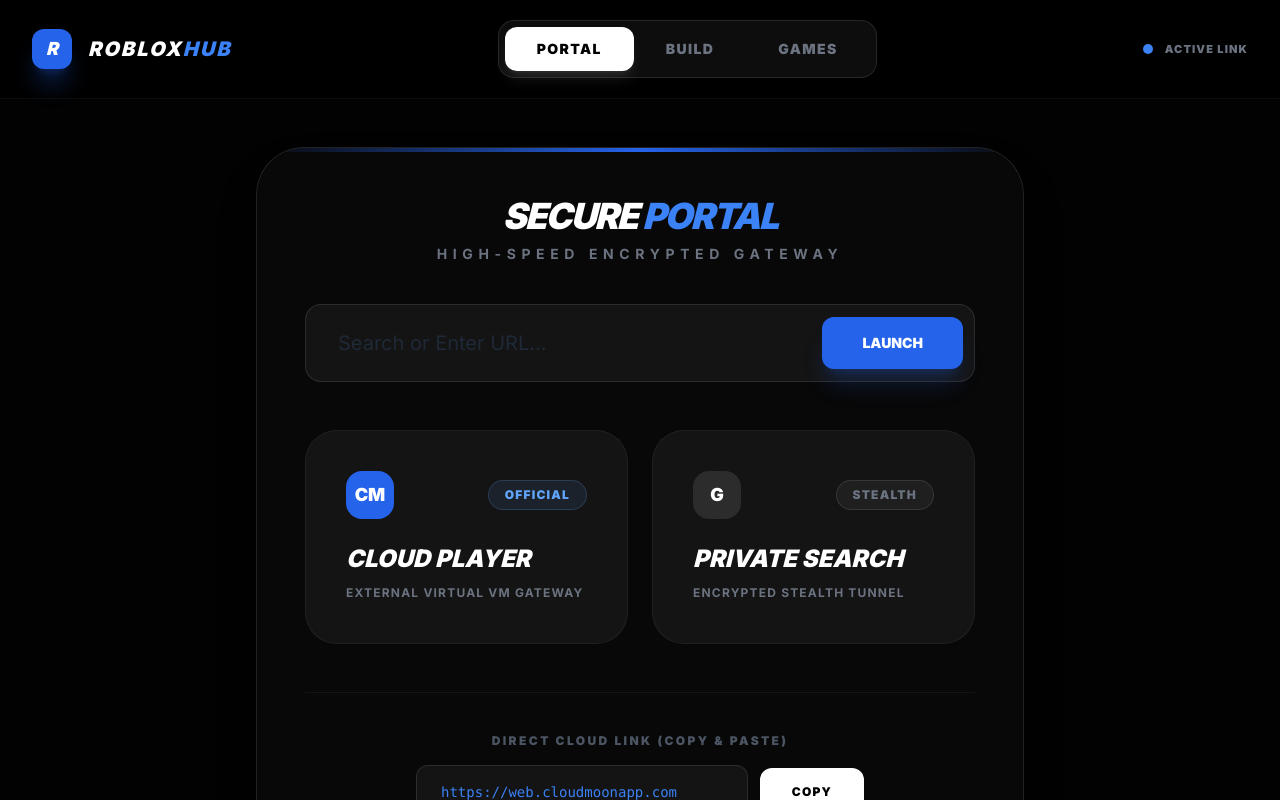
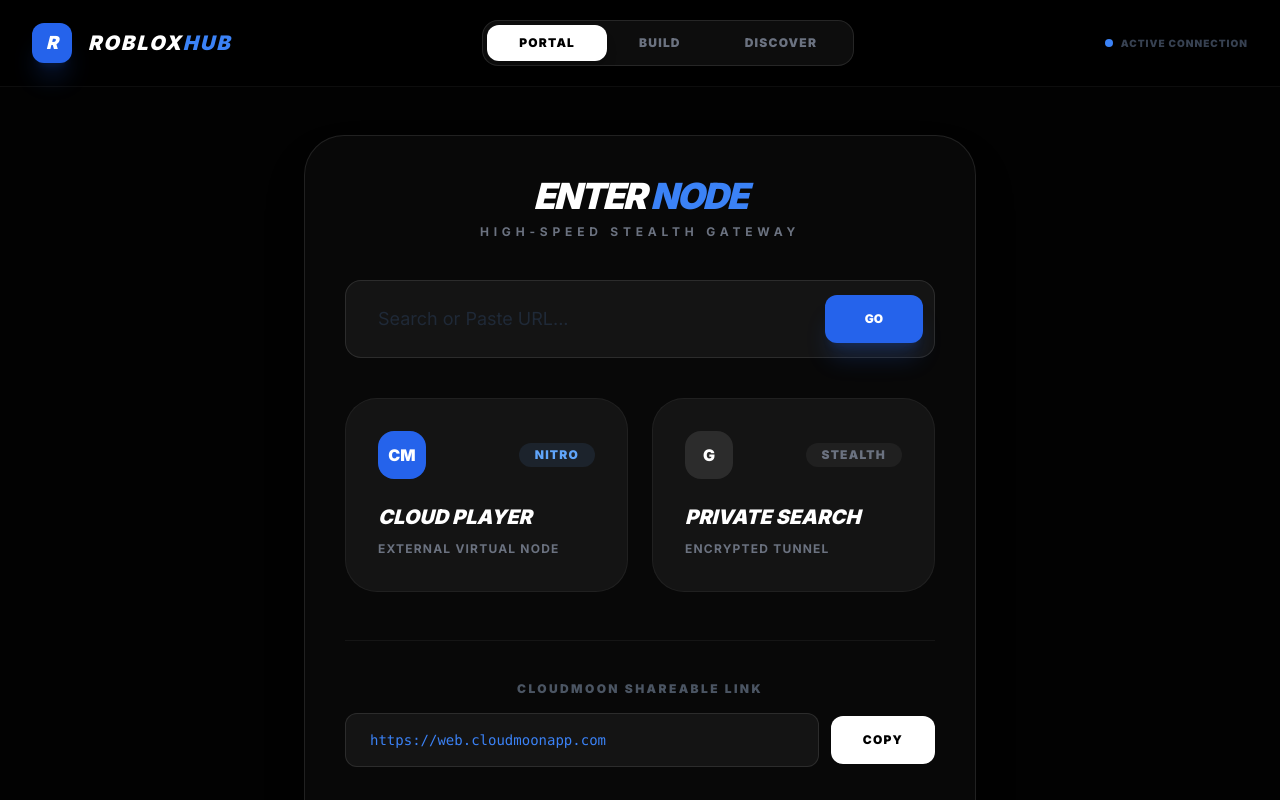
Before and after one commit to arditsecrets-wq/web-explorer-also-roblox, a React (Vite) app: page / in a window 1280 px wide. Shown: the top 800 px of the page. Built offline with nearby package versions, Linux system fonts and the light colour scheme.

Commit message:
feat: Add boot loader and refine proxy names
Introduces a visual loading indicator during application initialization and updates proxy node names for better clarity. This change enhances the user experience by providing immediate feedback and improves the maintainability of the proxy configuration.

```diff
--- a/App.tsx
+++ b/App.tsx
@@ -12,11 +12,11 @@
   const [webQuery, setWebQuery] = useState('');
   const [copiedCloud, setCopiedCloud] = useState(false);
 
-  // High-reliability proxy nodes
+  // Stored proxy configuration
   const PROXY_NODES = [
-    { name: 'Node A (Math)', url: 'https://mathematics.life/' },
-    { name: 'Node B (Interstellar)', url: 'https://interstellar.rip/' },
-    { name: 'Node C (Shuttle)', url: 'https://shuttle.rip/' }
+    { name: 'Mathematics Node', url: 'https://mathematics.life/' },
+    { name: 'Interstellar Node', url: 'https://interstellar.rip/' },
+    { name: 'Shuttle Node', url: 'https://shuttle.rip/' }
   ];
 
   const [activeProxy, setActiveProxy] = useState(() => localStorage.getItem('hub_proxy') || PROXY_NODES[0].url);
@@ -29,8 +29,6 @@
 
   const encodeUrl = (url: string) => {
     if (!url) return "";
-    // Standard Ultraviolet XOR-style encoding is complex,
-    // but most UV nodes accept plain Base64 for the /service/ route
     return btoa(url).replace(/\//g, '_').replace(/\+/g, '-').replace(/=/g, '');
   };
 
@@ -38,19 +36,18 @@
     if (!url) return;
     let targetUrl = url.trim();
 
-    // Improved logic: Search vs URL
+    // Auto-Search detection
     if (!targetUrl.startsWith('http')) {
       if (targetUrl.includes('.') && !targetUrl.includes(' ')) {
         targetUrl = 'https://' + targetUrl;
       } else {
-        // Use DuckDuckGo - much more reliable through proxies than Google
         targetUrl = `https://duckduckgo.com/?q=${encodeURIComponent(targetUrl)}`;
       }
     }
 
     const win = window.open('about:blank', '_blank');
     if (!win) {
-      alert("POP-UP BLOCKED: Please enable pop-ups to launch the gateway.");
+      alert("POP-UP BLOCKED: Please enable pop-ups to enter the portal.");
       return;
     }
 
@@ -65,7 +62,7 @@
       <!DOCTYPE html>
       <html>
       <head>
-        <title>Google Drive - My Files</title>
+        <title>Google Drive - Personal Files</title>
         <link rel="icon" href="https://ssl.gstatic.com/docs/doclist/images/infinite_wallpapers/invitation_24dp.png">
         <style>
           html, body { margin: 0; padding: 0; height: 100%; width: 100%; overflow: hidden; background: #000; }
@@ -88,79 +85,76 @@
   };
 
   return (
-    <div className={`min-h-screen flex flex-col bg-[#020202] text-white ${selectedGame || isMarketplaceOpen ? 'overflow-hidden' : ''}`}>
+    <div className={`flex flex-col flex-1 bg-[#020202] text-white ${selectedGame || isMarketplaceOpen ? 'overflow-hidden' : ''}`}>
       {/* Navbar */}
-      <nav className="sticky top-0 z-[60] bg-black/95 backdrop-blur-md border-b border-white/5 px-8 py-5 flex items-center justify-between">
-        <div className="flex items-center gap-4 cursor-pointer group" onClick={() => setActiveTab('vault')}>
-          <div className="w-10 h-10 bg-blue-600 rounded-xl flex items-center justify-center font-black italic shadow-xl shadow-blue-600/30 text-white text-lg transition-transform group-hover:rotate-6">R</div>
+      <nav className="sticky top-0 z-[60] bg-black/95 border-b border-white/5 px-8 py-5 flex items-center justify-between">
+        <div className="flex items-center gap-4 cursor-pointer" onClick={() => setActiveTab('vault')}>
+          <div className="w-10 h-10 bg-blue-600 rounded-xl flex items-center justify-center font-black italic shadow-xl shadow-blue-600/20 text-white text-lg transition-transform hover:scale-105">R</div>
           <h1 className="text-xl font-black italic uppercase tracking-widest hidden sm:block">Roblox<span className="text-blue-500">Hub</span></h1>
         </div>
 
-        <div className="flex bg-white/5 p-1.5 rounded-2xl border border-white/10">
-          <button onClick={() => setActiveTab('vault')} className={`px-8 py-3 rounded-xl text-sm font-black uppercase tracking-widest transition-all ${activeTab === 'vault' ? 'bg-white text-black shadow-lg shadow-white/10' : 'text-gray-500 hover:text-gray-300'}`}>Portal</button>
-          <button onClick={() => setActiveTab('studio')} className={`px-8 py-3 rounded-xl text-sm font-black uppercase tracking-widest transition-all ${activeTab === 'studio' ? 'bg-white text-black shadow-lg shadow-white/10' : 'text-gray-500 hover:text-gray-300'}`}>Build</button>
-          <button onClick={() => setActiveTab('discover')} className={`px-8 py-3 rounded-xl text-sm font-black uppercase tracking-widest transition-all ${activeTab === 'discover' ? 'bg-white text-black shadow-lg shadow-white/10' : 'text-gray-500 hover:text-gray-300'}`}>Games</button>
+        <div className="flex bg-white/5 p-1 rounded-2xl border border-white/10">
+          <button onClick={() => setActiveTab('vault')} className={`px-8 py-2.5 rounded-xl text-xs font-black uppercase tracking-widest transition-all ${activeTab === 'vault' ? 'bg-white text-black shadow-lg' : 'text-gray-500 hover:text-gray-300'}`}>Portal</button>
+          <button onClick={() => setActiveTab('studio')} className={`px-8 py-2.5 rounded-xl text-xs font-black uppercase tracking-widest transition-all ${activeTab === 'studio' ? 'bg-white text-black shadow-lg' : 'text-gray-500 hover:text-gray-300'}`}>Build</button>
+          <button onClick={() => setActiveTab('discover')} className={`px-8 py-2.5 rounded-xl text-xs font-black uppercase tracking-widest transition-all ${activeTab === 'discover' ? 'bg-white text-black shadow-lg' : 'text-gray-500 hover:text-gray-300'}`}>Discover</button>
         </div>
 
-        <div className="hidden lg:flex items-center gap-3">
-          <div className="w-2.5 h-2.5 rounded-full bg-blue-500 animate-pulse"></div>
-          <span className="text-[11px] font-black text-gray-500 uppercase tracking-widest">Active Link</span>
+        <div className="hidden lg:flex items-center gap-2">
+          <div className="w-2 h-2 rounded-full bg-blue-500 animate-pulse"></div>
+          <span className="text-[10px] font-black text-gray-700 uppercase tracking-widest">Active Connection</span>
         </div>
       </nav>
 
-      <main className="flex-1 container mx-auto px-6 py-12 max-w-5xl">
+      <main className="flex-1 container mx-auto px-6 py-12 max-w-4xl">
         {activeTab === 'vault' && (
-          <div className="max-w-3xl mx-auto space-y-12">
-            <div className="bg-[#080808] border border-white/10 rounded-[3rem] p-12 shadow-2xl relative overflow-hidden">
-               <div className="absolute top-0 left-0 w-full h-1 bg-gradient-to-r from-transparent via-blue-600 to-transparent"></div>
-
+          <div className="max-w-2xl mx-auto space-y-10 animate-in fade-in slide-in-from-bottom-6 duration-500">
+            <div className="bg-[#080808] border border-white/10 rounded-[2.5rem] p-10 shadow-2xl">
                <div className="text-center mb-10">
-                 <h2 className="text-4xl font-black uppercase italic mb-2 tracking-tighter">Secure <span className="text-blue-500">Portal</span></h2>
-                 <p className="text-sm text-gray-500 font-bold uppercase tracking-[0.4em]">High-Speed Encrypted Gateway</p>
+                 <h2 className="text-4xl font-black uppercase italic mb-2 tracking-tighter">Enter <span className="text-blue-500">Node</span></h2>
+                 <p className="text-xs text-gray-500 font-bold uppercase tracking-[0.4em]">High-Speed Stealth Gateway</p>
                </div>
 
-               <div className="relative mb-12">
+               <div className="relative mb-10">
                   <input
                     type="text"
                     value={webQuery}
                     onChange={(e) => setWebQuery(e.target.value)}
                     onKeyDown={(e) => e.key === 'Enter' && unblockLaunch(webQuery)}
-                    placeholder="Search or Enter URL..."
-                    className="w-full bg-white/5 border border-white/10 rounded-2xl px-8 py-6 text-xl text-white focus:outline-none focus:border-blue-600 focus:ring-4 focus:ring-blue-600/10 transition-all placeholder:text-gray-800"
+                    placeholder="Search or Paste URL..."
+                    className="w-full bg-white/5 border border-white/10 rounded-2xl px-8 py-6 text-lg text-white focus:outline-none focus:border-blue-600 transition-all placeholder:text-gray-800"
                   />
                   <button
                     onClick={() => unblockLaunch(webQuery)}
-                    className="absolute right-3 top-1/2 -translate-y-1/2 bg-blue-600 hover:bg-blue-500 px-10 py-4 rounded-xl font-black text-sm uppercase transition-all text-white shadow-xl shadow-blue-600/20 active:scale-95"
+                    className="absolute right-3 top-1/2 -translate-y-1/2 bg-blue-600 hover:bg-blue-500 px-10 py-4 rounded-xl font-black text-xs uppercase transition-all text-white shadow-xl shadow-blue-600/20 active:scale-95"
                   >
-                    Launch
+                    Go
                   </button>
                </div>
 
                <div className="grid grid-cols-1 md:grid-cols-2 gap-6 mb-12">
-                  <button onClick={() => unblockLaunch(CLOUD_MOON_URL)} className="group p-10 bg-white/5 border border-white/5 rounded-[2rem] text-left hover:bg-white/10 hover:border-blue-500/30 transition-all">
+                  <button onClick={() => unblockLaunch(CLOUD_MOON_URL)} className="group p-8 bg-white/5 border border-white/5 rounded-[2rem] text-left hover:bg-white/10 transition-all">
                      <div className="flex justify-between items-center mb-6">
-                        <div className="w-12 h-12 bg-blue-600 rounded-2xl flex items-center justify-center font-black text-lg group-hover:scale-110 transition-transform">CM</div>
-                        <span className="text-xs font-black text-blue-400 bg-blue-400/10 px-4 py-1.5 rounded-full uppercase tracking-widest border border-blue-400/20">Official</span>
+                        <div className="w-12 h-12 bg-blue-600 rounded-2xl flex items-center justify-center font-black text-base group-hover:scale-110 transition-transform">CM</div>
+                        <span className="text-xs font-black text-blue-400 bg-blue-400/10 px-4 py-1 rounded-full uppercase tracking-widest">Nitro</span>
                      </div>
-                     <h4 className="text-2xl font-black uppercase italic group-hover:text-blue-400 transition-colors">Cloud Player</h4>
-                     <p className="text-xs text-gray-500 font-bold mt-2 uppercase tracking-widest leading-relaxed">External Virtual VM Gateway</p>
+                     <h4 className="text-xl font-black uppercase italic group-hover:text-blue-400 transition-colors">Cloud Player</h4>
+                     <p className="text-xs text-gray-500 font-bold mt-2 uppercase tracking-widest leading-relaxed">External Virtual Node</p>
                   </button>
 
-                  <button onClick={() => unblockLaunch('https://google.com')} className="group p-10 bg-white/5 border border-white/5 rounded-[2rem] text-left hover:bg-white/10 hover:border-gray-500/30 transition-all">
+                  <button onClick={() => unblockLaunch('https://google.com')} className="group p-8 bg-white/5 border border-white/5 rounded-[2rem] text-left hover:bg-white/10 transition-all">
                      <div className="flex justify-between items-center mb-6">
-                        <div className="w-12 h-12 bg-white/10 rounded-2xl flex items-center justify-center font-black text-lg group-hover:scale-110 transition-transform">G</div>
-                        <span className="text-xs font-black text-gray-500 bg-white/5 px-4 py-1.5 rounded-full uppercase tracking-widest border border-white/10">Stealth</span>
+                        <div className="w-12 h-12 bg-white/10 rounded-2xl flex items-center justify-center font-black text-base group-hover:scale-110 transition-transform">G</div>
+                        <span className="text-xs font-black text-gray-500 bg-white/5 px-4 py-1 rounded-full uppercase tracking-widest">Stealth</span>
                      </div>
-                     <h4 className="text-2xl font-black uppercase italic group-hover:text-gray-200 transition-colors">Private Search</h4>
-                     <p className="text-xs text-gray-500 font-bold mt-2 uppercase tracking-widest leading-relaxed">Encrypted Stealth Tunnel</p>
+                     <h4 className="text-xl font-black uppercase italic group-hover:text-gray-200 transition-colors">Private Search</h4>
+                     <p className="text-xs text-gray-500 font-bold mt-2 uppercase tracking-widest leading-relaxed">Encrypted Tunnel</p>
                   </button>
                </div>
 
-               {/* CLOUDMOON COPY BUTTON RESTORED */}
                <div className="flex flex-col items-center pt-10 border-t border-white/5">
-                 <p className="text-xs text-gray-600 font-black uppercase tracking-[0.2em] mb-4">Direct Cloud Link (Copy & Paste)</p>
-                 <div className="flex items-center gap-3 w-full max-w-md">
-                    <div className="flex-1 bg-white/5 border border-white/10 px-6 py-4 rounded-xl text-sm font-mono text-blue-500 overflow-hidden truncate select-all">
+                 <p className="text-xs text-gray-600 font-black uppercase tracking-[0.2em] mb-4">CloudMoon Shareable Link</p>
+                 <div className="flex items-center gap-3 w-full">
+                    <div className="flex-1 bg-white/5 border border-white/10 px-6 py-4 rounded-xl text-sm font-mono text-blue-500 overflow-hidden truncate">
                       {CLOUD_MOON_URL}
                     </div>
                     <button
@@ -170,7 +164,7 @@
                       {copiedCloud ? 'COPIED!' : 'COPY'}
                     </button>
                  </div>
-                 <p className="mt-8 text-[10px] text-gray-800 font-black uppercase tracking-[0.4em]">Current Relay Node: <span className="text-blue-900">{activeProxy}</span></p>
+                 <p className="mt-8 text-[10px] text-gray-800 font-black uppercase tracking-[0.4em]">Current Node: <span className="text-blue-900">{activeProxy}</span></p>
                </div>
             </div>
           </div>
@@ -180,8 +174,8 @@
           <div className="space-y-12 animate-in fade-in slide-in-from-bottom-6 duration-500">
              <div className="bg-[#080808] border border-white/10 rounded-[2.5rem] p-12 shadow-2xl max-w-4xl mx-auto">
                 <div className="mb-10">
-                  <h3 className="text-3xl font-black uppercase italic mb-3 text-blue-500">Relay <span className="text-white">Control</span></h3>
-                  <p className="text-sm text-gray-500 leading-relaxed font-bold uppercase tracking-widest">Select a different engine if search or websites stop loading.</p>
+                  <h3 className="text-3xl font-black uppercase italic mb-3 text-blue-500">System <span className="text-white">Settings</span></h3>
+                  <p className="text-sm text-gray-500 leading-relaxed font-bold uppercase tracking-widest">Select a different relay node if things stop loading.</p>
                 </div>
 
                 <div className="grid grid-cols-1 sm:grid-cols-3 gap-6 mb-10">
@@ -189,7 +183,7 @@
                     <button
                       key={node.url}
                       onClick={() => setActiveProxy(node.url)}
-                      className={`p-8 rounded-[2rem] border text-left transition-all ${activeProxy === node.url ? 'bg-blue-600 border-blue-400 shadow-2xl scale-105' : 'bg-white/5 border-white/10 hover:border-white/20'}`}
+                      className={`p-8 rounded-[2rem] border text-left transition-all ${activeProxy === node.url ? 'bg-blue-600 border-blue-400 shadow-2xl' : 'bg-white/5 border-white/10 hover:border-white/20'}`}
                     >
                       <h5 className="text-base font-black uppercase italic mb-2 leading-none">{node.name}</h5>
                       <p className="text-[10px] text-white/40 truncate font-mono">{node.url}</p>
@@ -198,7 +192,7 @@
                 </div>
 
                 <div className="space-y-4">
-                  <label className="text-xs font-black uppercase text-gray-600 block tracking-widest">Manual Node Link</label>
+                  <label className="text-xs font-black uppercase text-gray-600 block tracking-widest">Manual Node Configuration</label>
                   <input
                     type="text"
                     value={activeProxy}
@@ -213,38 +207,20 @@
 
         {activeTab === 'discover' && (
           <div className="space-y-16 animate-in fade-in slide-in-from-bottom-6 duration-500">
-            <section className="rounded-[3rem] bg-gradient-to-br from-blue-900/30 to-black border border-white/10 p-20 text-center shadow-2xl relative overflow-hidden">
-               <div className="absolute top-0 right-0 w-64 h-64 bg-blue-600/10 blur-[100px] -mr-32 -mt-32"></div>
-              <h2 className="text-6xl font-black italic uppercase mb-4 tracking-tighter">Instant <span className="text-blue-500">Access</span></h2>
-              <p className="text-lg text-gray-400 font-bold uppercase mb-12 tracking-[0.4em]">Direct High-Performance Gaming Cloud</p>
+            <section className="rounded-[3rem] bg-gradient-to-br from-blue-900/30 to-black border border-white/10 p-20 text-center shadow-2xl">
+              <h2 className="text-6xl font-black italic uppercase mb-4 tracking-tighter">Fast <span className="text-blue-500">Start</span></h2>
+              <p className="text-lg text-gray-400 font-bold uppercase mb-12 tracking-[0.4em]">Integrated Gaming Deployment System</p>
               <div className="flex flex-wrap justify-center gap-6">
-                <button onClick={() => unblockLaunch(CLOUD_MOON_URL)} className="bg-blue-600 hover:bg-blue-500 px-16 py-6 rounded-[2rem] font-black text-sm uppercase text-white shadow-2xl shadow-blue-600/40 transition-all hover:scale-105 active:scale-95">Open Cloud VM</button>
-                <button onClick={() => unblockLaunch('https://roblox.com')} className="bg-white text-black hover:bg-gray-100 px-16 py-6 rounded-[2rem] font-black text-sm uppercase shadow-2xl transition-all hover:scale-105 active:scale-95">Roblox Web</button>
-              </div>
-            </section>
-
-            <section>
-              <div className="flex items-center justify-between mb-10 px-6">
-                <h3 className="text-sm font-black uppercase text-gray-600 italic tracking-[0.5em]">Trending Now</h3>
-                <button onClick={() => setIsMarketplaceOpen(true)} className="text-xs font-black uppercase text-blue-500 hover:underline tracking-widest">Full List</button>
-              </div>
-              <div className="grid grid-cols-2 lg:grid-cols-4 gap-8">
-                {MOCK_GAMES.slice(0, 4).map((game) => (
-                  <div key={game.id} className="group relative aspect-square bg-[#080808] rounded-[2.5rem] overflow-hidden border border-white/10 cursor-pointer hover:border-blue-600/40 transition-all shadow-xl hover:shadow-blue-600/10" onClick={() => setSelectedGame(game)}>
-                    <img src={game.thumbnail} className="w-full h-full object-cover opacity-50 group-hover:opacity-100 transition-all duration-700 group-hover:scale-110" alt={game.name} />
-                    <div className="absolute inset-0 bg-gradient-to-t from-black via-transparent to-transparent p-10 flex flex-col justify-end">
-                       <h4 className="font-black text-xl uppercase italic group-hover:text-blue-400 transition-colors leading-tight">{game.name}</h4>
-                    </div>
-                  </div>
-                ))}
+                <button onClick={() => unblockLaunch(CLOUD_MOON_URL)} className="bg-blue-600 hover:bg-blue-500 px-16 py-6 rounded-[2rem] font-black text-sm uppercase text-white shadow-2xl transition-all hover:scale-105 active:scale-95">Open Cloud VM</button>
+                <button onClick={() => unblockLaunch('https://roblox.com')} className="bg-white text-black hover:bg-gray-100 px-16 py-6 rounded-[2rem] font-black text-sm uppercase shadow-2xl transition-all hover:scale-105 active:scale-95">Official Site</button>
               </div>
             </section>
           </div>
         )}
       </main>
 
-      <footer className="py-20 text-center border-t border-white/5 opacity-30">
-        <p className="text-[10px] font-black text-gray-700 uppercase tracking-[1em]">&copy; 2025 HUB V7 STANDALONE</p>
+      <footer className="py-20 text-center border-t border-white/5 opacity-20">
+        <p className="text-[10px] font-black text-gray-700 uppercase tracking-[1em]">&copy; 2025 HUB NETWORK V8</p>
       </footer>
 
       {isMarketplaceOpen && <Marketplace onSelectGame={setSelectedGame} onClose={() => setIsMarketplaceOpen(false)} />}
--- a/index.html
+++ b/index.html
@@ -17,19 +17,22 @@
         #root {
             min-height: 100vh;
             width: 100%;
+            display: flex;
+            flex-direction: column;
         }
-        ::-webkit-scrollbar {
-            width: 8px;
-        }
-        ::-webkit-scrollbar-track {
+        .boot-loader {
+            position: fixed;
+            inset: 0;
+            display: flex;
+            align-items: center;
+            justify-content: center;
             background: #020202;
-        }
-        ::-webkit-scrollbar-thumb {
-            background: #1a1a1a;
-            border-radius: 10px;
-        }
-        ::-webkit-scrollbar-thumb:hover {
-            background: #2563eb;
+            z-index: -1;
+            font-family: monospace;
+            font-size: 10px;
+            color: #1a1a1a;
+            text-transform: uppercase;
+            letter-spacing: 2px;
         }
     </style>
     <script type="importmap">
@@ -40,13 +43,15 @@
     "react-dom/client": "https://esm.sh/react-dom@18.3.1/client",
     "react/jsx-runtime": "https://esm.sh/react@18.3.1/jsx-runtime",
     "@google/genai": "https://esm.sh/@google/genai@1.41.0",
-    "react-dom/": "https://esm.sh/react-dom@^19.2.4/",
-    "react/": "https://esm.sh/react@^19.2.4/"
+    "react/": "https://esm.sh/react@^19.2.4/",
+    "react-dom/": "https://esm.sh/react-dom@^19.2.4/"
   }
 }
 </script>
 </head>
 <body>
-    <div id="root"></div>
+    <div id="root">
+        <div class="boot-loader">Initializing Matrix...</div>
+    </div>
 </body>
 </html>
```
